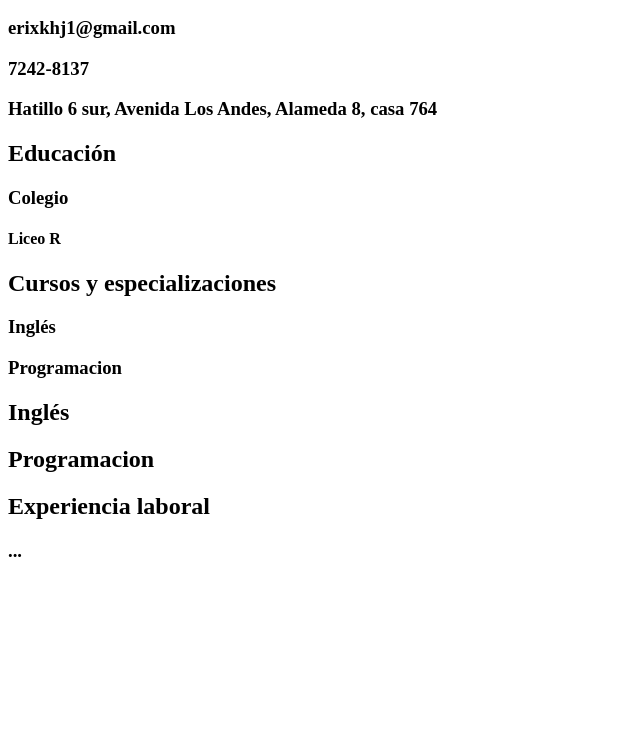
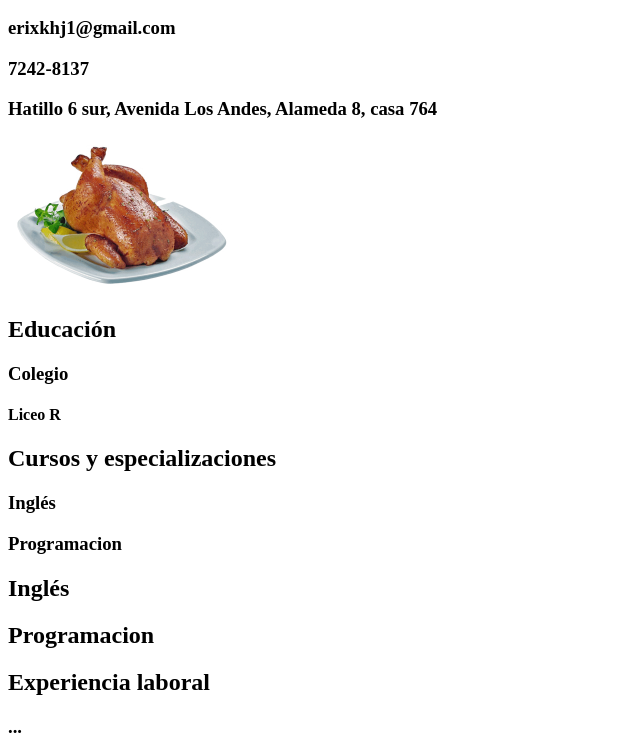
Before and after one commit to ErickHJ1/Curriculum, a plain HTML site: page index.html in a window 1280 px wide. Shown: the part 110-866 px from the top of the page, without its empty margins (0-640 px from the left). Before the commit the page ends 800 px from the top, so only its background shows below. Drawn offline with Linux system fonts and the light colour scheme.

Commit message:
Añadi una imagen place holder para mi foto

```diff
--- a/index.html
+++ b/index.html
@@ -9,6 +9,7 @@
     <h3>erixkhj1@gmail.com</h3>
     <h3>7242-8137</h3>
     <h3>Hatillo 6 sur, Avenida Los Andes, Alameda 8, casa 764</h3>
+    <img src="/Curriculum/Estilos/Pollo.png" alt="FotoMia">
 </head>
 <body>
 
```
Also changed, not shown: Estilos/Pollo.png (added).
